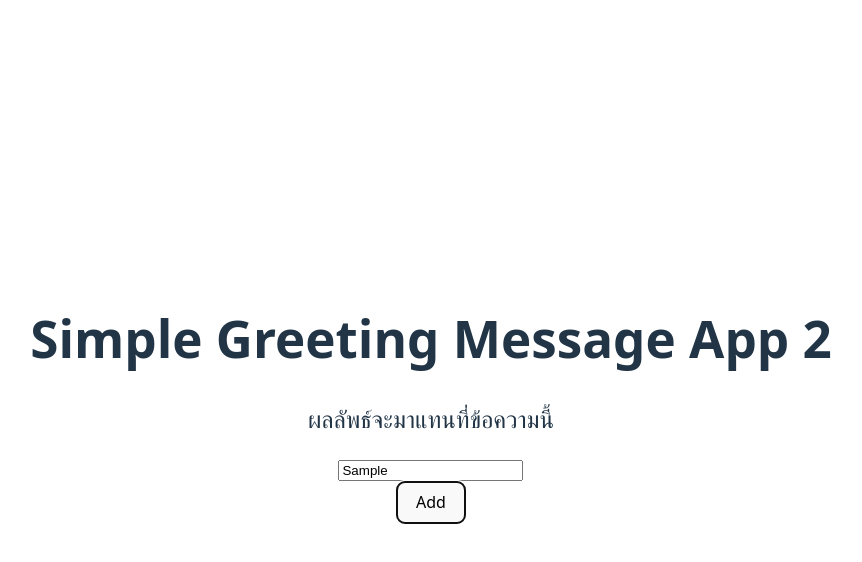
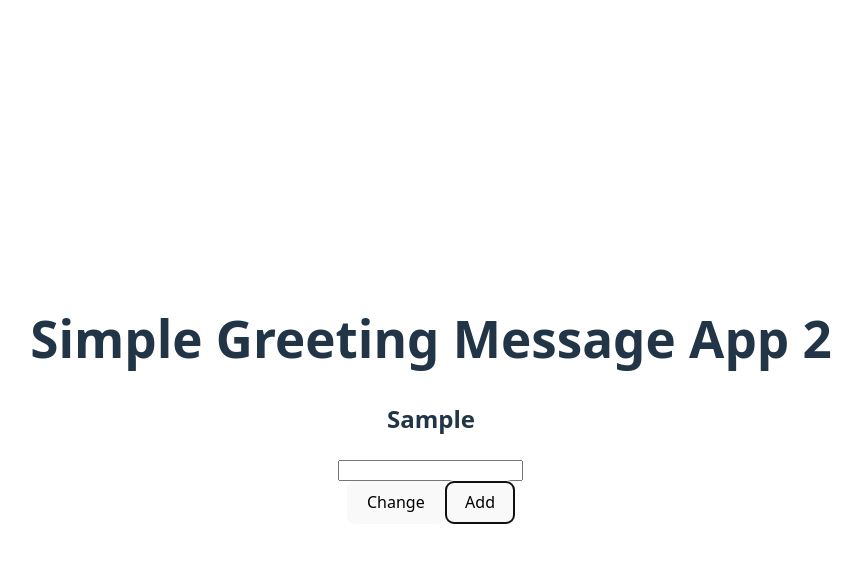
Before and after one commit to CasperTheBeagle/react-react-state-form-handling-activity, a React (Vite) app: page / in a window 1280 px wide. Both pictures are taken after typing "Sample" into the empty fields and a click on the button "Add". Shown: the top 562 px of the page, without its empty margins (209-1071 px from the left). Built offline with nearby package versions, Linux system fonts and the light colour scheme.

Commit message:
feat : btn: add text , change text

```diff
--- a/src/App.jsx
+++ b/src/App.jsx
@@ -2,14 +2,46 @@ import { useState } from "react";
 import "./App.css";
 
 function App() {
+  const [greetings, setGreetings] = useState([]);
+  const [inputValue, setInputValue] = useState("");
+
+  const handleAdd = () => {
+    if (inputValue.trim() !== "") {
+      setGreetings([...greetings, inputValue]);
+      setInputValue("");
+    }
+  };
+
+  const handleChange = () => {
+    if (inputValue.trim() !== "") {
+      const newGreetings = [...greetings];
+      if (newGreetings.length === 0) {
+        setGreetings([inputValue]);
+      } else {
+        newGreetings[newGreetings.length - 1] = inputValue;
+        setGreetings(newGreetings);
+      }
+      setInputValue("");
+    }
+  };
+
   return (
     <div className="App">
       <h1>Simple Greeting Message App 2</h1>
       <div className="greeting-container">
-        <h2>ผลลัพธ์จะมาแทนที่ข้อความนี้</h2>
-        <input type="text" />
+        {greetings.length === 0 ? (
+          <h2>ผลลัพธ์จะมาแทนที่ข้อความนี้</h2>
+        ) : (
+          greetings.map((greeting, index) => <h2 key={index}>{greeting}</h2>)
+        )}
+        <input
+          type="text"
+          value={inputValue}
+          onChange={(e) => setInputValue(e.target.value)}
+        />
         <div className="buttons">
-          <button>Add</button>
+          <button onClick={handleChange}>Change</button>
+          <button onClick={handleAdd}>Add</button>
         </div>
       </div>
     </div>
```
